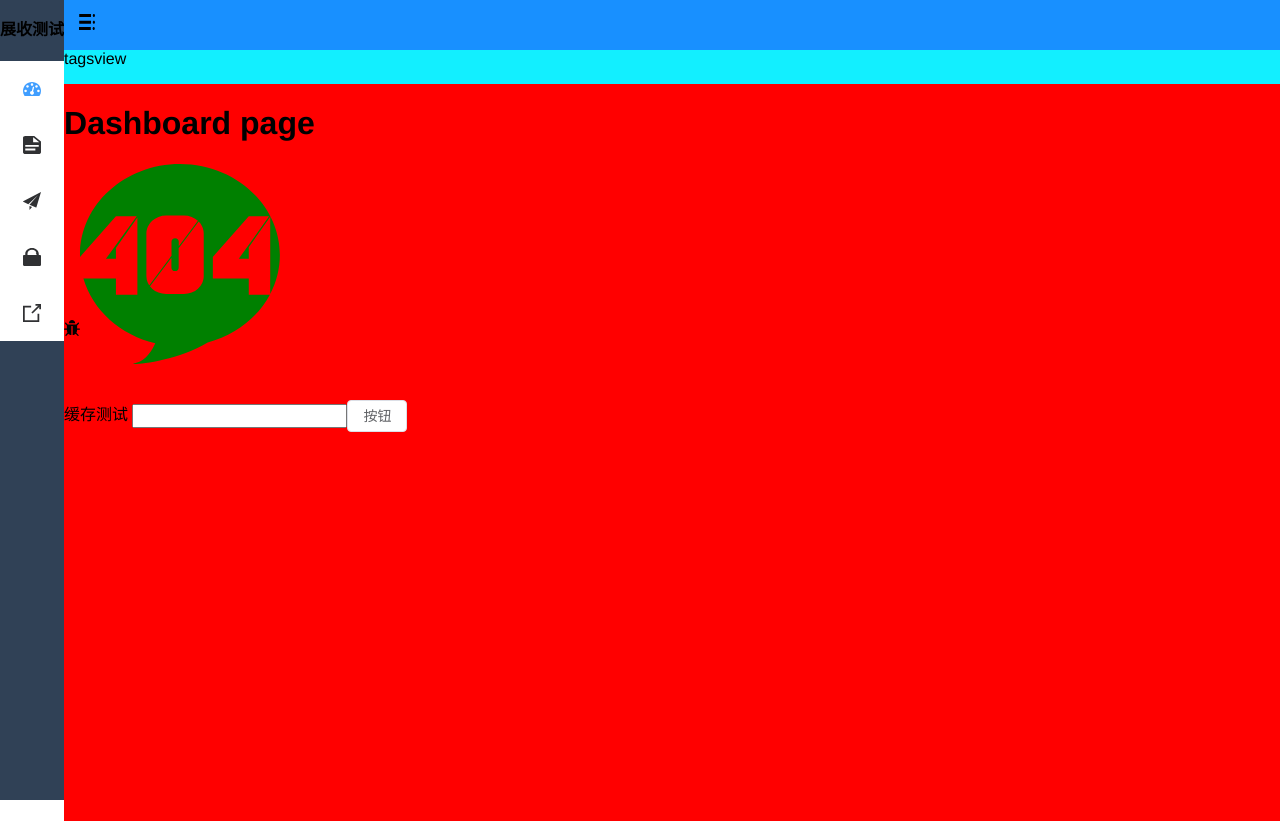
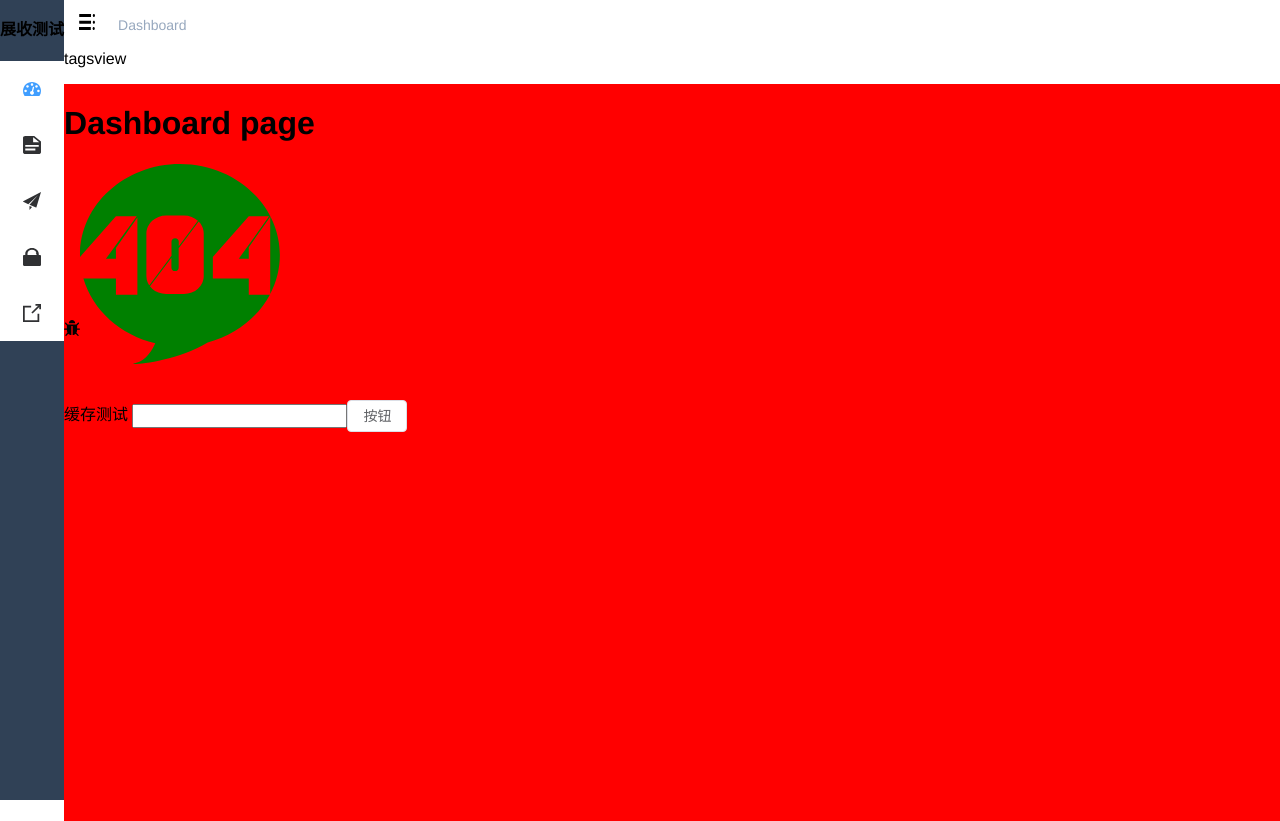
Before and after one commit to wangtongmeng/vue3-admin, a Vue app: page /dashboard in a window 1280 px wide. Built offline with nearby package versions, Linux system fonts and the light colour scheme.

Commit message:
feat: 面包屑导航组件

```diff
--- a/package.json
+++ b/package.json
@@ -11,8 +11,11 @@
     "svgo": "svgo -f src/icons/svg --config=src/icons/svgo.config.js"
   },
   "dependencies": {
+    "@types/path-browserify": "^1.0.0",
     "element-plus": "^2.2.21",
     "normalize.css": "^8.0.1",
+    "path-browserify": "^1.0.1",
+    "path-to-regexp": "^6.2.1",
     "pinia": "^2.0.23",
     "pinia-plugin-persistedstate": "^2.4.0",
     "unplugin-element-plus": "^0.4.1",
--- a/src/components.d.ts
+++ b/src/components.d.ts
@@ -8,7 +8,10 @@ export {}
 declare module '@vue/runtime-core' {
   export interface GlobalComponents {
     AppMain: typeof import('./layout/components/AppMain.vue')['default']
+    Breadcrumb: typeof import('./components/Breadcrumb/index.vue')['default']
     Counter: typeof import('./components/Counter/index.vue')['default']
+    ElBreadcrumb: typeof import('element-plus/es')['ElBreadcrumb']
+    ElBreadcrumbItem: typeof import('element-plus/es')['ElBreadcrumbItem']
     ElButton: typeof import('element-plus/es')['ElButton']
     ElIcon: typeof import('element-plus/es')['ElIcon']
     ElMenu: typeof import('element-plus/es')['ElMenu']
--- /dev/null
+++ b/src/components/Breadcrumb/index.vue
@@ -0,0 +1,124 @@
+<template>
+  <el-breadcrumb class="app-breadcrumb breadcrumb-container" separator="/">
+    <el-breadcrumb-item v-for="(item, index) in levelList" :key="item.path">
+      <!-- 面包屑导航最后一个是不可点击的 因为最后一个正是当前所显示的路由 -->
+      <span v-if="index == levelList.length - 1" class="no-redirect">
+        {{ item.meta?.title }}
+      </span>
+      <a v-else @click.prevent="handleLink(item)">{{ item.meta?.title }}</a>
+    </el-breadcrumb-item>
+  </el-breadcrumb>
+</template>
+
+<script lang="ts" setup>
+import type { RouteLocationMatched, RouteLocationRaw } from "vue-router"
+import { compile } from "path-to-regexp"
+
+type PartialRouteLocationMatched = Partial<RouteLocationMatched>
+const route = useRoute() // 相当于this.$route对象
+const router = useRouter() // 相当于this.$router对象
+const levelList = ref<Array<PartialRouteLocationMatched>>([]) // 导航列表 存放matched里筛选的路由记录
+
+// 判断是不是Dashboard路由
+const isDashboard = (route?: PartialRouteLocationMatched) => {
+  const name = route && route.name
+  if (!name) {
+    return false
+  }
+  return (
+    (name as string).trim().toLocaleLowerCase() ===
+    "Dashboard".toLocaleLowerCase()
+  )
+}
+
+// 获取面包屑导航
+const getBreadcrumb = () => {
+  // 对匹配的路由进行过滤 过滤掉没有title属性的路由，没有title就无法作为面包屑导航
+  let matched = route.matched.filter(
+    (item) => item.meta && item.meta.title
+  ) as PartialRouteLocationMatched[]
+  // 获取第一个匹配路由记录
+  const first = matched[0]
+  // 我们要把dashboard作为首页 始终固定在面包屑导航第一个 Dashboard/System/Menu Management
+  // 如果第一个匹配到的路由记录不是dashboard 我们自己就把它放在记录数组的第一项
+  if (!isDashboard(first)) {
+    matched = (
+      [
+        {
+          path: "/dashboard",
+          meta: {
+            title: "Dashboard"
+          }
+        }
+      ] as PartialRouteLocationMatched[]
+    ).concat(matched)
+  }
+  levelList.value = matched.filter(
+    (item) => item.meta && item.meta.title && item.meta.breadcrumb !== false
+  )
+}
+
+watch(
+  () => route.path,
+  () => {
+    getBreadcrumb()
+  },
+  { immediate: true }
+)
+
+// 主要是针对 动态路由 /user/:id 进行动态参数填充
+// path-to-regexp 文档说明 https://www.npmjs.com/package/path-to-regexp
+const pathCompile = (path: string) => {
+  // 根据路径变编译成正则函数 并接收具体参数 比如根据正则/user/:id 帮你将:id替换成具体路径
+  const toPath = compile(path) // 比如 path /user/:id
+  const params = route.params // { id: 10 }
+  return toPath(params) // toPath({ id: 10 }) => /user/10 返回填充后的路径
+}
+
+// 点击面包屑导航可跳转
+const handleLink = (route: PartialRouteLocationMatched) => {
+  const { path, redirect } = route
+  // 如果是重定向路由 就走重定向路径
+  if (redirect) {
+    router.push(redirect as RouteLocationRaw)
+    return
+  }
+  router.push(pathCompile(path!))
+}
+</script>
+
+<style lang="scss" scoped>
+.app-breadcrumb.el-breadcrumb {
+  display: inline-block;
+  /* float: left; */
+  line-height: 50px;
+  font-size: 14px;
+  margin-left: 8px;
+}
+
+.no-redirect {
+  color: #97a8be;
+  cursor: text;
+}
+</style>
+
+<style lang="scss">
+.breadcrumb-enter-active,
+.breadcrumb-leave-active {
+  transition: all 0.5s;
+}
+
+.breadcrumb-enter,
+.breadcrumb-leave-active {
+  opacity: 0;
+  transform: translateX(20px);
+}
+
+.breadcrumb-leave-active {
+  position: absolute;
+}
+
+.breadcrumb-move {
+  transition: all 0.5s;
+}
+</style>
--- a/src/layout/components/Navbar.vue
+++ b/src/layout/components/Navbar.vue
@@ -1,6 +1,7 @@
 <template>
   <div class="navbar">
     <hambuger @toggleClick="toggleSidebar" :is-active="sidebar.opened" />
+    <breadcrumb></breadcrumb>
   </div>
 </template>
 
--- a/src/layout/index.vue
+++ b/src/layout/index.vue
@@ -26,16 +26,12 @@
     flex-direction: column;
 
     .header {
-      background: cyan;
-
       .navbar {
         height: 50px;
-        background: #1890ff;
       }
 
       .tags-view {
         height: 34px;
-        background: #12efff;
       }
     }
 
```
Also changed, not shown: 1 other file (tests, documents, lock files or other folders).
